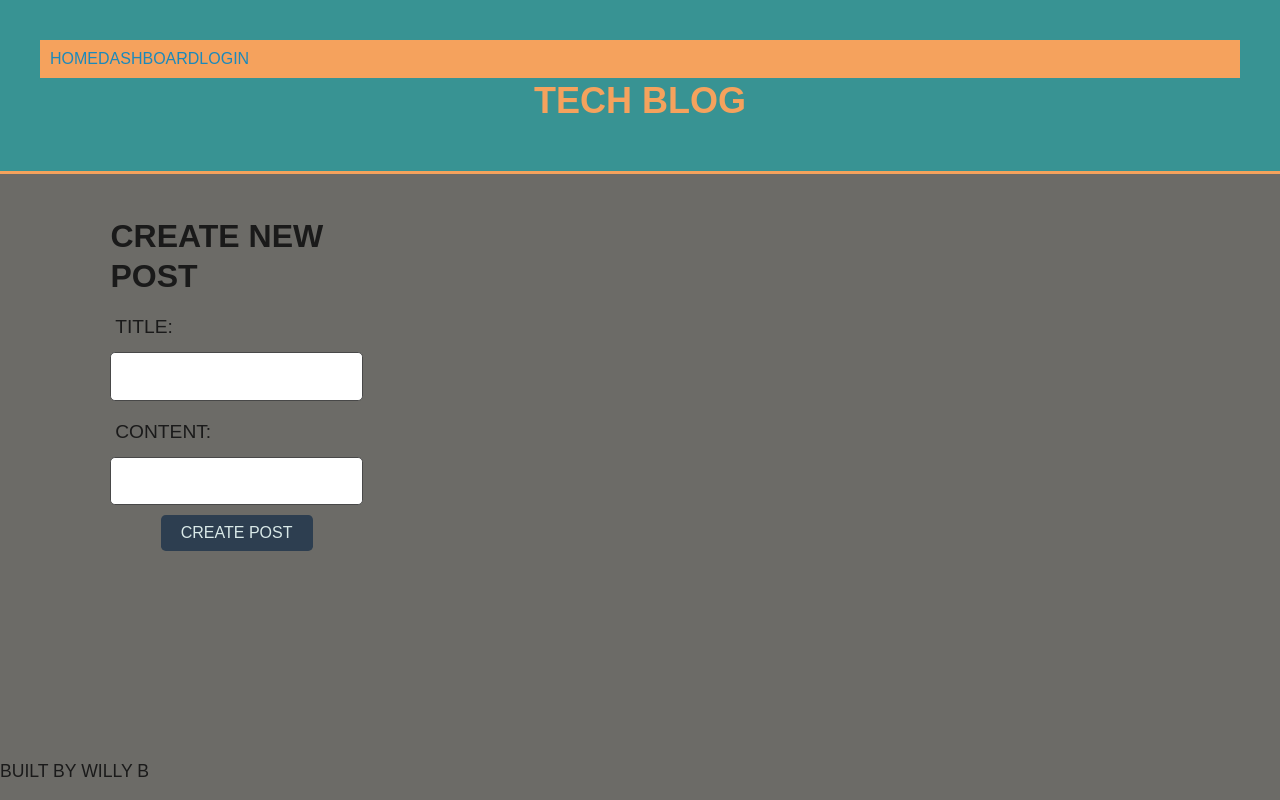
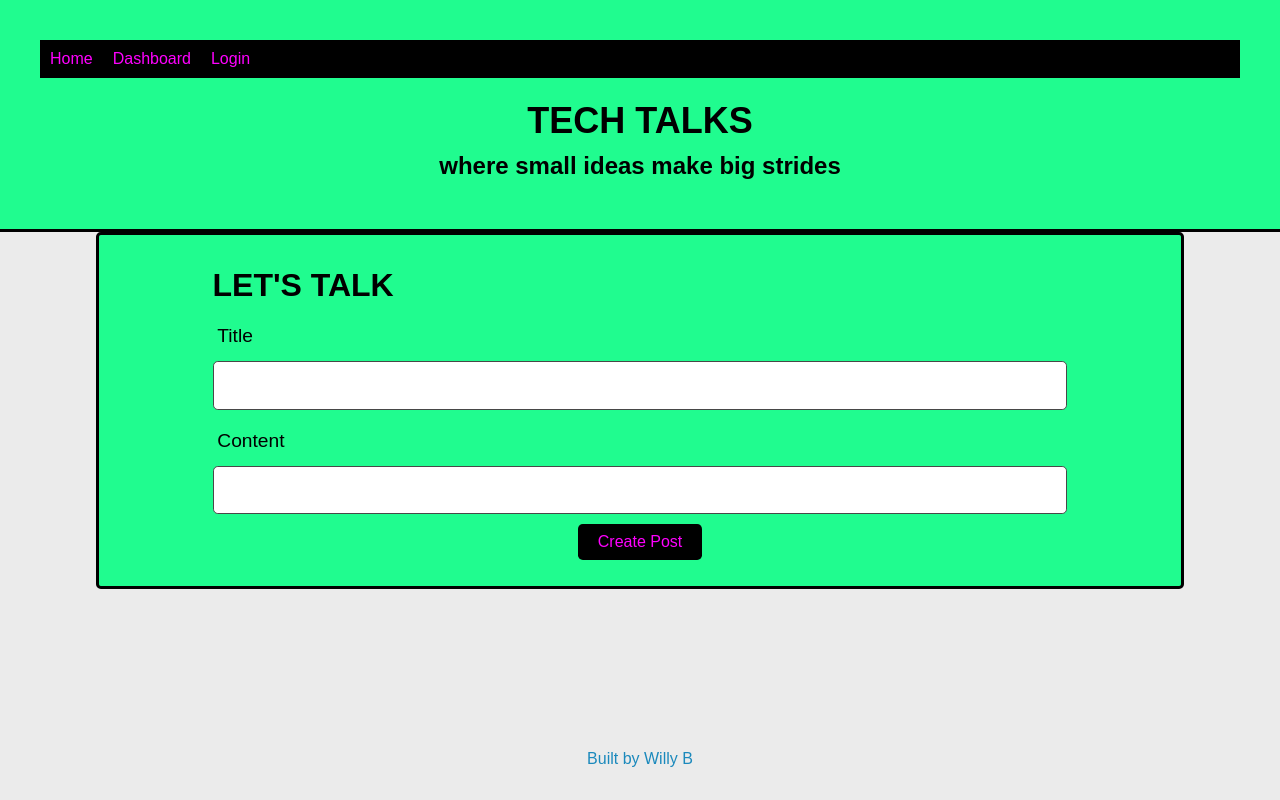
Before and after one commit to willbrennana/14_tech-blog, a Node project: template views/newpost.handlebars in a window 1280 px wide. Run offline with Node 20 templates, Linux system fonts and the light colour scheme; the template is opened without the code that fills it, so the values that code supplies are empty; some libraries are stand-ins or nearby versions.

Commit message:
Renamed/added classes to handlebars and .js for styliing updates.

```diff
--- a/public/css/jass.css
+++ b/public/css/jass.css
@@ -1009,12 +1009,21 @@
   }
 
   .btn.btn-primary {
-    background-color: #2d3e50;
-    color: #d9e9e8;
+    background-color: black;
+    color: fuchsia;
   }
 
   .btn.btn-primary:hover {
-    background-color: #57779a;
+    background-color: #36454F;
+  }
+
+  .btn.btn-secondary {
+    background-color: white;
+    color: black;
+  }
+
+  .btn.btn-secondary:hover {
+    background-color: #cfcfcf;
   }
 
   .btn.btn-danger {
--- a/public/css/style.css
+++ b/public/css/style.css
@@ -1,7 +1,7 @@
 :root {
-    --primary: #389393;
-    --secondary: #f5a25d;
-    --tertiary: #fa7f72;
+    --primary: #20FC8F;
+    --secondary: black;
+    --tertiary: fuchsia;
     --quatrinary: #6c6b67;
     --light: #ebebeb;
     --dark: #182c23;
@@ -16,7 +16,7 @@
     flex-direction: column;
     min-height: 100vh;
     justify-content: flex-start;
-    background-color: var(--quatrinary);
+    background-color: var(--light);
   }
 
   header {
@@ -29,6 +29,7 @@
 
   main {
     display: flex;
+    flex-direction: column;
     flex-wrap: wrap;
     flex-grow: 1;
   }
@@ -42,8 +43,24 @@
   }
 
   nav {
+    background-color: var(--secondary);
     display: flex;
-    background-color: var(--secondary);
+  }
+
+  .header-links {
+padding-right: 20px;
+color: var(--tertiary);
+  }
+
+  .title {
+    padding-top: 20px;
+  }
+
+  .container {
+    display: flex;
+    flex-direction: column;
+    align-content: flex-start;
+    align-items: center;
   }
 
   .menu-container {
@@ -97,19 +114,32 @@
     background-color: var(--tertiary);
   }
 
+  .user-post {
+    color: black;
+    margin-bottom: 1rem;
+    background-color: var(--primary);
+    padding: 0.625rem;
+    border: 3px solid var(--secondary);
+    border-radius: var(--border-radius);
+    border-style: solid;
+    border-width: medium;
+    width: 100%;
+
+  }
+
   /* CARDS */
-  .dish-card {
+  .post-card {
     margin: 20px;
-    flex: 0 1 300px;
+    flex: 0 2 300px;
     padding: 5px;
     width: 35%;
-    min-height: 100%;
-    min-width: 35%;
+    min-height: 20%;
+    min-width: 100%;
     border: 3px solid var(--primary);
     border-radius: var(--border-radius);
     border-style: solid;
     border-width: medium;
-    background-color: var(--light);
+    background-color: var(--primary);
     color: var(--dark);
   }
 
@@ -125,8 +155,9 @@
     color: var(--dark);
   }
 
-  .card-header {
+  .post-header {
     color: var(--light);
+    flex-direction: column;
     margin: 0;
     background-color: var(--secondary);
     padding: 0.625rem;
@@ -143,22 +174,18 @@
   .dish-card-header {
     font-size: 1.5rem;
     color: var(--tertiary);
-    margin: 0;
+    margin: 2;
     background-color: var(--light);
     padding: 0.625rem;
     border-bottom-style: solid;
   }
 
-  .card-body {
+  .post-body {
     padding: 2.5%;
     font-size: 1.4rem;
-    text-align: center;
   }
 
-  /* LAYOUT */
-  .container {
-    display: flex;
-    flex-flow: column wrap;
-    align-content: flex-start;
-    align-items: center;
+  .footer {
+    text-align: center;
+    padding: 2.5%;
   }
--- a/public/js/post-update.js
+++ b/public/js/post-update.js
@@ -24,7 +24,7 @@ async function postDelete(event) {
   if (response.ok) {
     document.location.replace("/dashboard");
   } else {
-    alert("DELETE FAILED");
+    alert("Delete Failed");
   }
 }
 
--- a/views/dashboard.handlebars
+++ b/views/dashboard.handlebars
@@ -1,10 +1,12 @@
+<div class="container p-5">
 {{#each posts as |post|}}
       <div class='display-flex justify-space-between p-3 mb-3 user-post' data-id="{{post.id}}">
-        <p class="post-header-text" data-id="{{post.id}}">{{uppercase post.title}}</p>
+        <p class="post-header-text" data-id="{{post.id}}">{{post.title}}</p>
         <p class="post-body-text" data-id="{{post.id}}">{{format_date post.createdAt}}</p>
       </div>
 {{/each}}
+</div>
 
-<button id="postCreateBtn">CREATE NEW POST</button>
+<button class="btn btn-primary" id="postCreateBtn">Create New Post</button>
 
 <script src="./js/dashboard.js"></script>
--- a/views/layouts/main.handlebars
+++ b/views/layouts/main.handlebars
@@ -1,6 +1,6 @@
 <head>
   <meta charset="UTF-8">
-  <title>Tech Blog</title>
+  <title>Tech Talks Blog</title>
   <link rel="stylesheet" href="/css/jass.css">
   <link rel="stylesheet" href="/css/style.css">
 </head>
@@ -9,29 +9,35 @@
   <div class="flex-column justify-space-around min-100-vh">
     <header class="flex-column">
      <nav class="display-flex align-center p-2">
-      <a href="/" class="header-links">HOME</a>
-      <a href="/dashboard" class="header-links">DASHBOARD</a>
+      <a href="/" class="header-links">Home</a>
+      <a href="/dashboard" class="header-links">Dashboard</a>
       {{#if loggedIn}}
-    <a id="logout" class="header-links">LOGOUT</a>
+    <a id="logout" class="header-links">Logout</a>
     {{else}}
-    <a href="/login" class="header-links">LOGIN</a>
+    <a href="/login" class="header-links">Login</a>
     {{/if}}
      </nav>
      {{#if loggedIn}}
       <h1 class="title">
-        YOUR DASHBOARD
+        TECH TALKS
       </h1>
+      <h4>
+        where small ideas make big strides
+      </h4>
       {{else}}
       <h1 class="title">
-        TECH BLOG
+        TECH TALKS
       </h1>
+      <h4>
+        where small ideas make big strides
+      </h4>
       {{/if}}
     </header>
-      <main class="container container-fluid mt-5" id="mainBody">
+      <main class="container" id="mainBody">
         {{{ body }}}
       </main>
-      <footer>
-        <p>BUILT BY WILLY B</p>
+      <footer class="footer">
+        <a href="https://github.com/willbrennana">Built by Willy B</a>
       </footer>
   </div>
   {{#if loggedIn}}
--- a/views/newpost.handlebars
+++ b/views/newpost.handlebars
@@ -1,18 +1,18 @@
-<div class="display-flex justify-space-between p-3 mb-3 post-body flex-column ">
+<div class="display-flex justify-space-between p-3 mb-3 flex-column user-post">
     <div class="col-10 m-auto">
-        <div class="user-post">
-            <h2 class="page-title">CREATE NEW POST</h2>
+        <div>
+            <h2 class="page-title title">LET'S TALK</h2>
         <form class="form create-post-form">
             <div class="form-group">
-                <label for="post-title">TITLE:</label>
+                <label for="post-title">Title</label>
                 <input class="form-input" type="text" id="title" />
             </div>
             <div class="form-group">
-                <label for="body">CONTENT:</label>
+                <label for="body">Content</label>
                 <input class="form-input" id="body" />
             </div>
             <div class="form-group text-center">
-                <button class="btn btn-primary" type="submit" id="postCreate">CREATE POST</button>
+                <button class="btn btn-primary" type="submit" id="postCreate">Create Post</button>
             </div>
         </form>
     </div>
```
Also changed, not shown: seeds/postData.json (+4 -4 lines), seeds/userData.json (+6 -6 lines), utils/helpers.js (+2 -9 lines), views/addcomment.handlebars (renamed from views/comment-share.handlebars, +5 -5 lines), views/comment.handlebars (+8 -8 lines), views/login.handlebars (+4 -4 lines), views/signup.handlebars (+5 -5 lines), views/updatepost.handlebars (+13 -10 lines), views/viewall.handlebars (+8 -3 lines).
